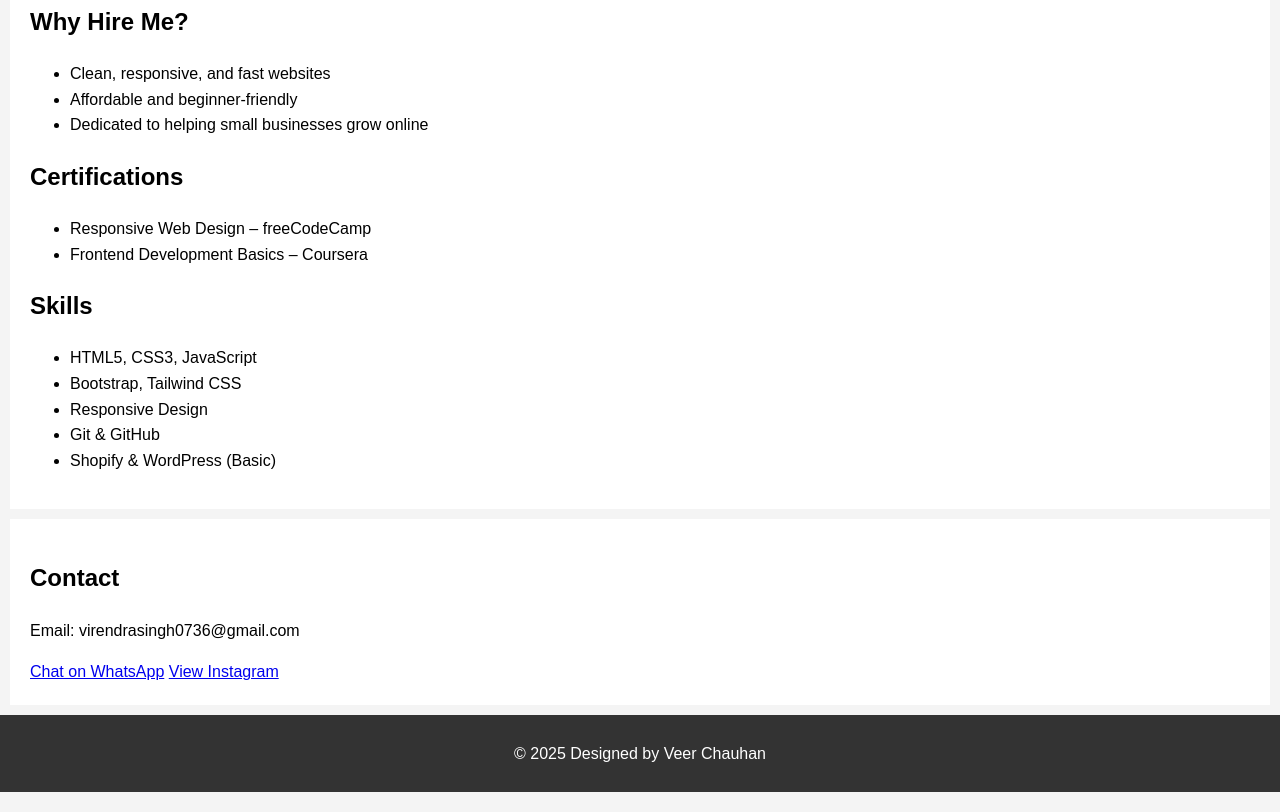
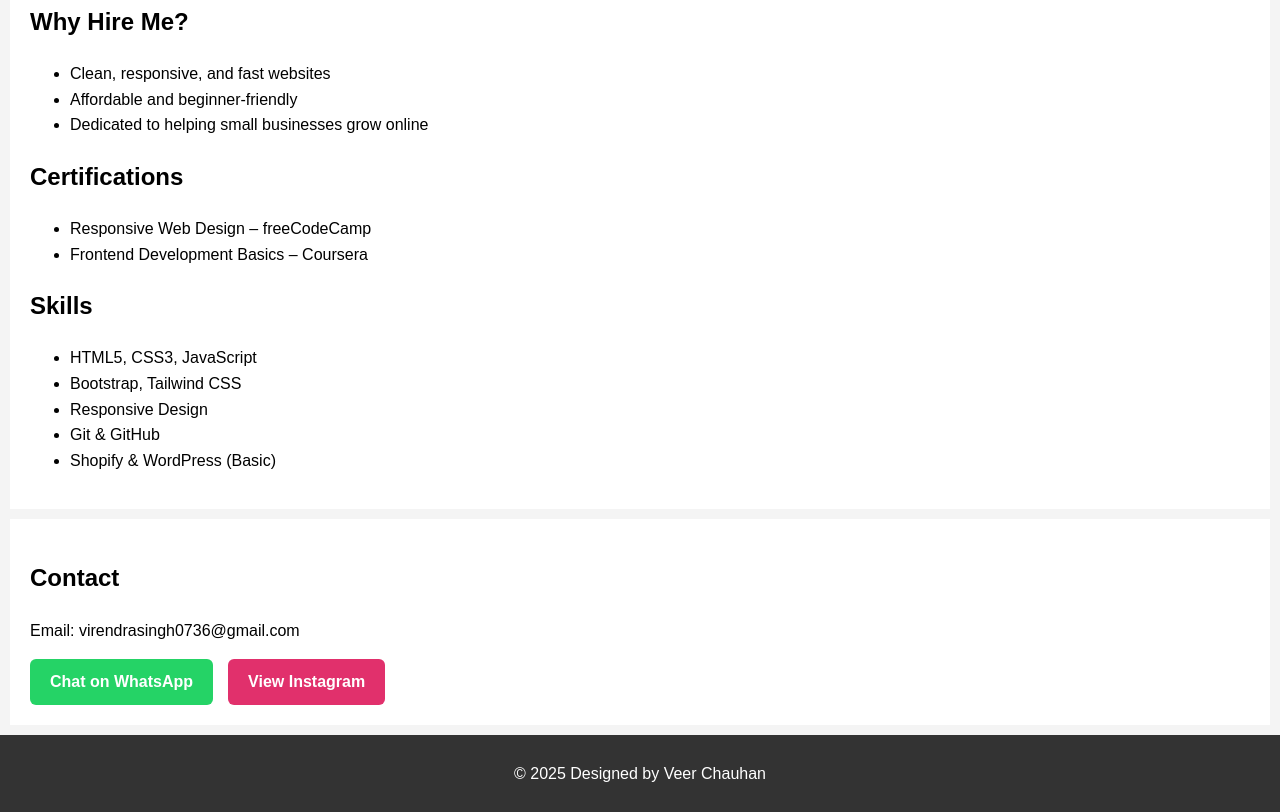
Before and after one commit to veerdesigns/veerdesigns.github.io, a plain HTML site: page index.html in a window 1280 px wide. Shown: the part 642-1454 px from the top of the page. Drawn offline with Linux system fonts and the light colour scheme.

Commit message:
Update index.html

```diff
--- a/index.html
+++ b/index.html
@@ -7,6 +7,40 @@
     <meta name="viewport" content="width=device-width, initial-scale=1.0">
     <title>My Portfolio</title>
     <link rel="stylesheet" href="style.css">
+</head>
+    <style>
+    .social-buttons {
+      margin-top: 15px;
+      display: flex;
+      gap: 15px;
+      flex-wrap: wrap;
+    }
+
+    .btn {
+      text-decoration: none;
+      padding: 10px 20px;
+      border-radius: 6px;
+      font-weight: bold;
+      color: white;
+      transition: background 0.3s ease;
+    }
+
+    .whatsapp {
+      background-color: #25D366;
+    }
+
+    .whatsapp:hover {
+      background-color: #1ebc59;
+    }
+
+    .instagram {
+      background-color: #E1306C;
+    }
+
+    .instagram:hover {
+      background-color: #c6285e;
+    }
+  </style>
 </head>
 
     <header>
```
